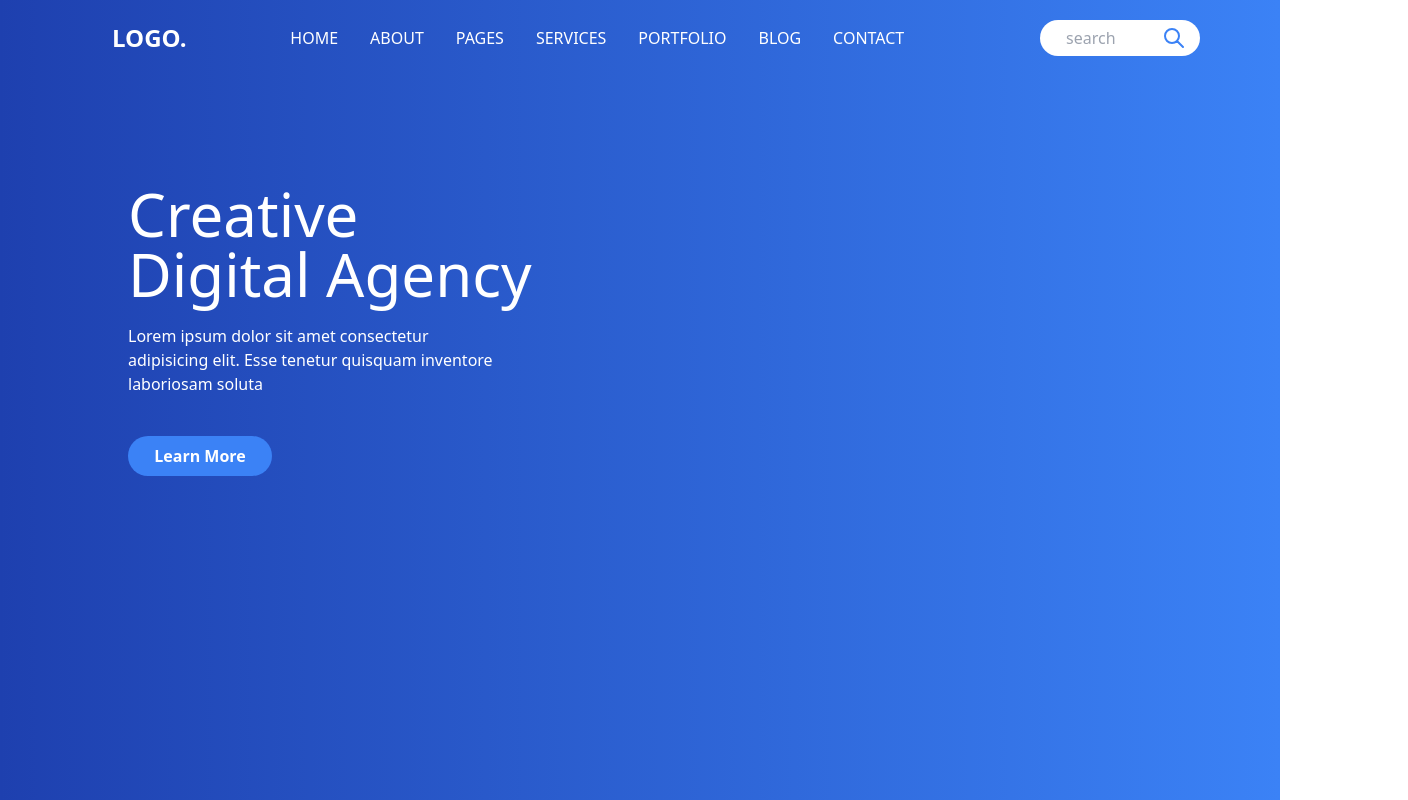
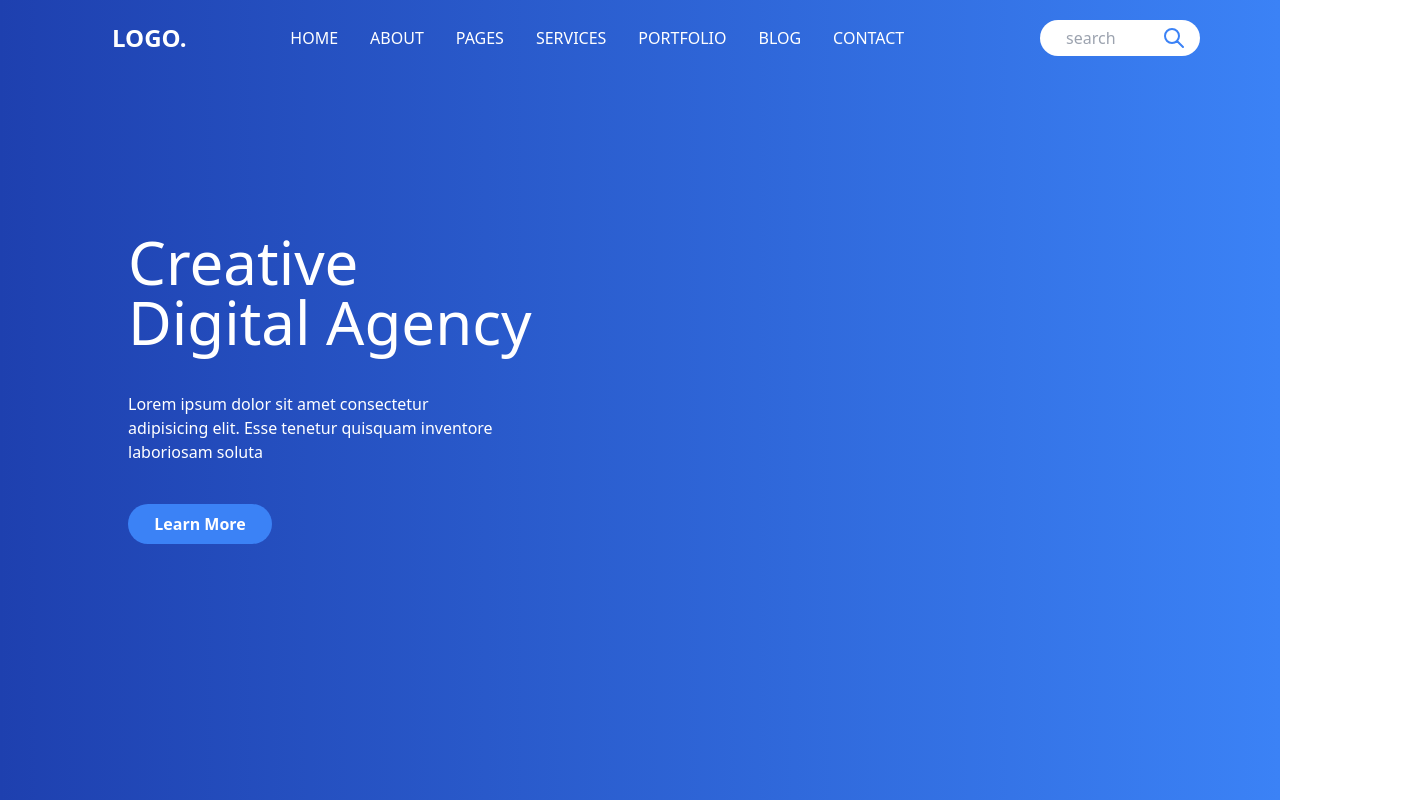
Before and after one commit to O-tega/Landing-page-with-React, a React (Create React App) app: page / in a window 1280 px wide. Shown: the whole page, 1408 px wide, since content can reach past the window. Built offline with nearby package versions, Linux system fonts and the light colour scheme.

Commit message:
new changes to landing

```diff
--- a/src/pages/landing.jsx
+++ b/src/pages/landing.jsx
@@ -1,47 +1,49 @@
-import React, { Component } from 'react';
-import button from '../components/buttonComponent';
-import Card from '../components/cardComponent';
-import Navbar from '../components/navbarComponent';
-import Button from '../components/buttonComponent';
-import { Link } from 'react-router-dom';
-
-
+import React, {
+	Component,
+} from "react";
+import button from "../components/buttonComponent";
+import Card from "../components/cardComponent";
+import Navbar from "../components/navbarComponent";
+import Button from "../components/buttonComponent";
+import { Link } from "react-router-dom";
 
 class Landing extends Component {
 	render() {
 		return (
-					<div>
-						<div className='bg-gradient-to-r from-blue-800 to-blue-500 w-100 h-screen'>
+			<div >
+				<div
+					className='bg-gradient-to-r from-blue-800 to-blue-500 w-100 h-100 overflow-hidden'
+					style={{ height: "800px" }}
+				>
 					<Navbar />
-							<div className='container flex flex-col pt-32 text-left ml-32 w-50'>
+					<div className='container flex flex-col pt-44 text-left ml-32 w-50'>
 						<div className='text-6xl text-white'>
-									<span>
-										Creative
-									</span>
+							<span>Creative</span>
 							<br />
 							<span>
 								Digital Agency
 							</span>
 						</div>
-                                <p className="pt-5 text-white w-96">
-                                    Lorem ipsum dolor sit amet consectetur adipisicing elit. Esse tenetur quisquam inventore laboriosam soluta
+						<p className='pt-10 text-white w-96'>
+							Lorem ipsum dolor sit amet
+							consectetur adipisicing
+							elit. Esse tenetur
+							quisquam inventore
+							laboriosam soluta
 						</p>
 					</div>
-                            <div className="pt-10 flex ml-32">
-                            <Link to="/learn_more">
+					<div className='pt-10 flex ml-32'>
+						<Link to='/learn_more'>
 							<Button
-                            classname="rounded-full hover:bg-blue-300 w-36 h-10 font-bold bg-blue-500 text-white"
-                            inputType="Learn More"
+								classname='rounded-full hover:bg-blue-300 w-36 h-10 font-bold bg-blue-500 text-white'
+								inputType='Learn More'
 							/>
 						</Link>
 					</div>
 				</div>
 			</div>
 		);
-
 	}
 }
 
-
-
 export default Landing;
```
Lines whose indentation alone changed are shown as unchanged.
